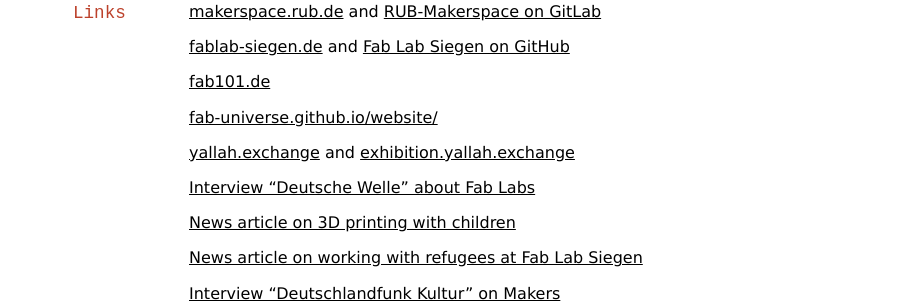
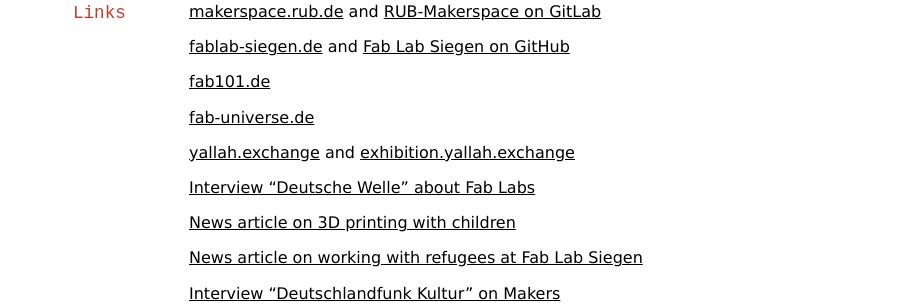
Before and after one commit to oliverstickel/oliverstickel.github.io, a Jekyll site: the page built from index.md, in a window 1280 px wide and 900 px high, scrolled down 5180 px. Shown: the part 307-610 px from the top of the window, without its empty margins (143-1049 px from the left). Built offline with Jekyll 4.4.1, drawn with Linux system fonts in a browser that asks for light colours; nearby versions of some CDN libraries; a style sheet for code colours, icons or effects is not loaded.

Commit message:
Update index.md

```diff
--- a/index.md
+++ b/index.md
@@ -172,7 +172,7 @@ Rudimentary:  French
 
 [fab101.de](https://fab101.de)
 
-[fab-universe.github.io/website/](https://fab-universe.github.io/website/)
+[fab-universe.de](https://fab-universe.de)
 
 [yallah.exchange](https://yallah.exchange) and [exhibition.yallah.exchange](https://exhibition.yallah.exchange)
 
```
